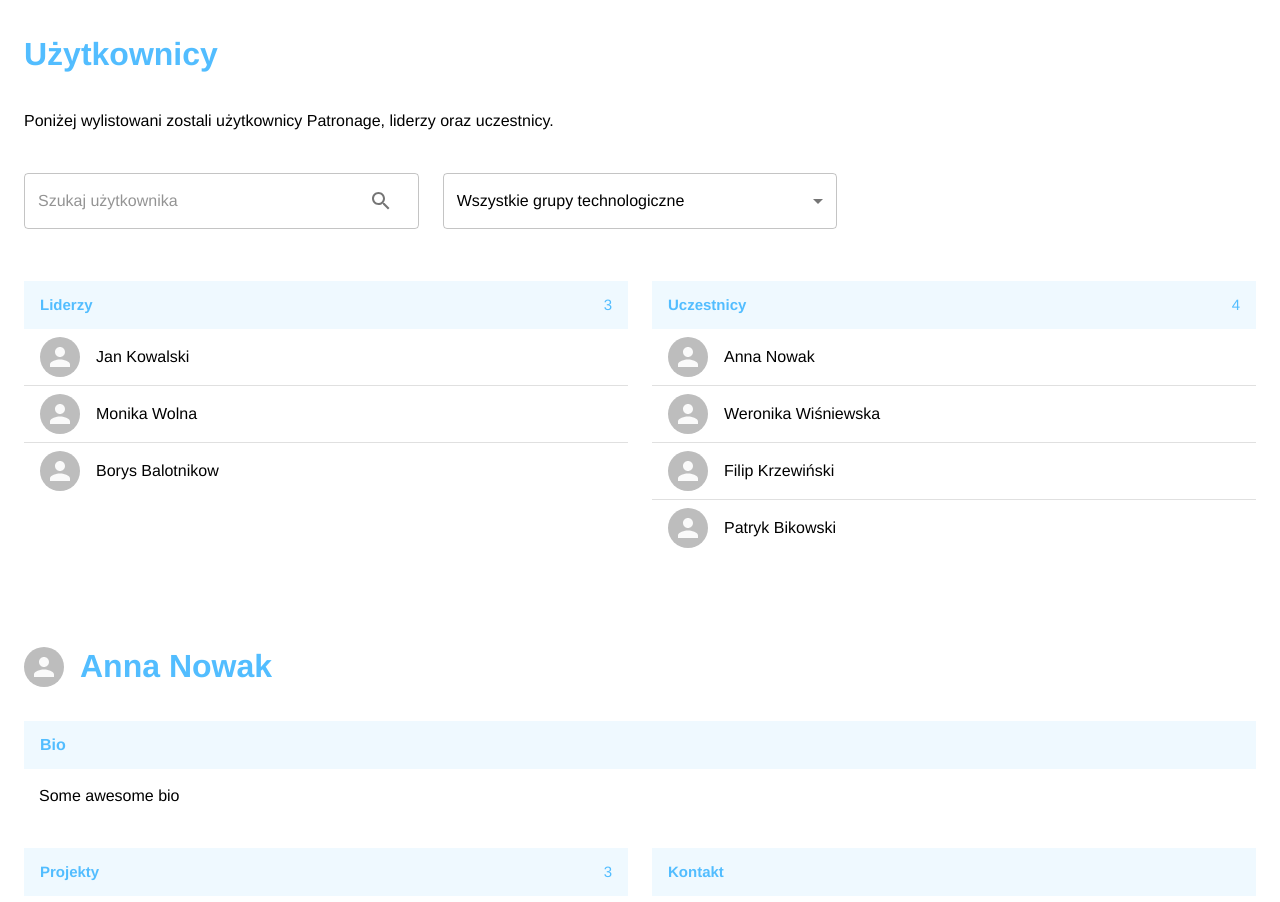
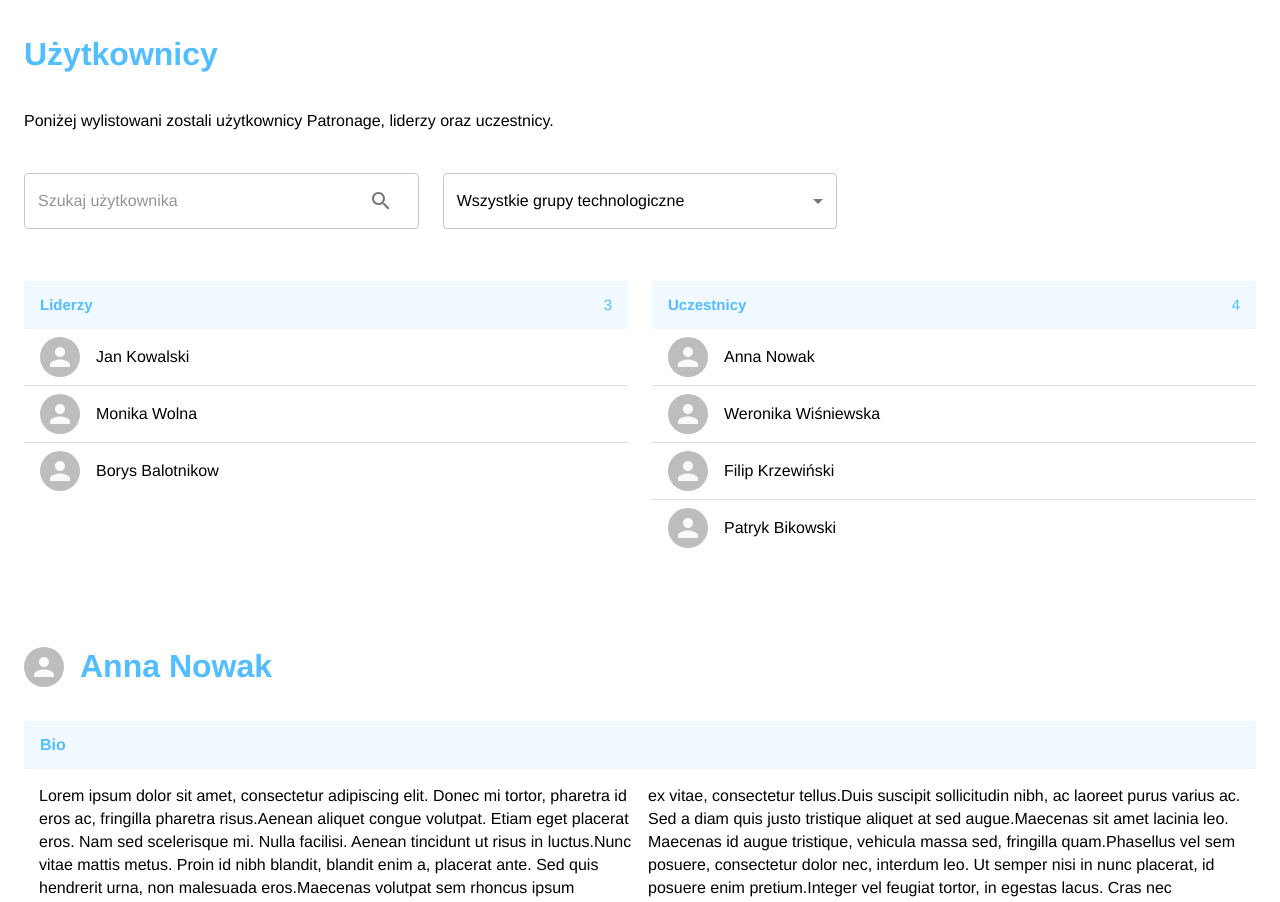
Before and after one commit to intive/patronage21-java-frontend, a React (Create React App) app: page / in a window 1280 px wide. Shown: the top 902 px of the page. Built offline with nearby package versions, Linux system fonts and the light colour scheme.

Commit message:
IP2-161 - create user view
fixed how user bio is displayed
changed break-all to keep-all
added longer text for showcase purposes

```diff
--- a/src/mocks/user.js
+++ b/src/mocks/user.js
@@ -1,7 +1,16 @@
 export const user = {
     firstName: 'Anna',
     lastName: 'Nowak',
-    bio: 'Some awesome bio',
+    bio: 'Lorem ipsum dolor sit amet, consectetur adipiscing elit. Donec mi tortor, pharetra id eros ac, fringilla pharetra risus.' +
+     'Aenean aliquet congue volutpat. Etiam eget placerat eros. Nam sed scelerisque mi. Nulla facilisi. Aenean tincidunt ut risus in luctus.' +
+     'Nunc vitae mattis metus. Proin id nibh blandit, blandit enim a, placerat ante. Sed quis hendrerit urna, non malesuada eros.' +
+     'Maecenas volutpat sem rhoncus ipsum maximus, vitae scelerisque mi pharetra. Maecenas commodo ullamcorper elit.' +
+     'Etiam bibendum lobortis dui eu rhoncus.Pellentesque non tellus blandit, ornare ex vitae, consectetur tellus.' +
+     'Duis suscipit sollicitudin nibh, ac laoreet purus varius ac. Sed a diam quis justo tristique aliquet at sed augue.' +
+     'Maecenas sit amet lacinia leo. Maecenas id augue tristique, vehicula massa sed, fringilla quam.' +
+     'Phasellus vel sem posuere, consectetur dolor nec, interdum leo. Ut semper nisi in nunc placerat, id posuere enim pretium.' +
+     'Integer vel feugiat tortor, in egestas lacus. Cras nec accumsan sapien. Fusce quam odio, dignissim nec nulla ac, posuere mollis ipsum.' +
+     'Aliquam tellus velit, fringilla nec odio non, sagittis pellentesque odio.',
     projects: [{'name': 'Project I', 'role': 'Scrum Master'}, {'name': 'Project II', 'role': 'Product Owner'},
         {'name': 'Project III', 'role': 'Developer'}],
     email: 'anna.nowak@gmail.com',
--- a/src/views/User/User.js
+++ b/src/views/User/User.js
@@ -20,7 +20,8 @@ const styles = makeStyles(theme => ({
     text: {
         paddingLeft: 15,
         paddingRight: 15,
-        wordBreak: "break-all",
+        columnCount: 2,
+        wordBreak: "keep-all",
     },
 }));
 
```
